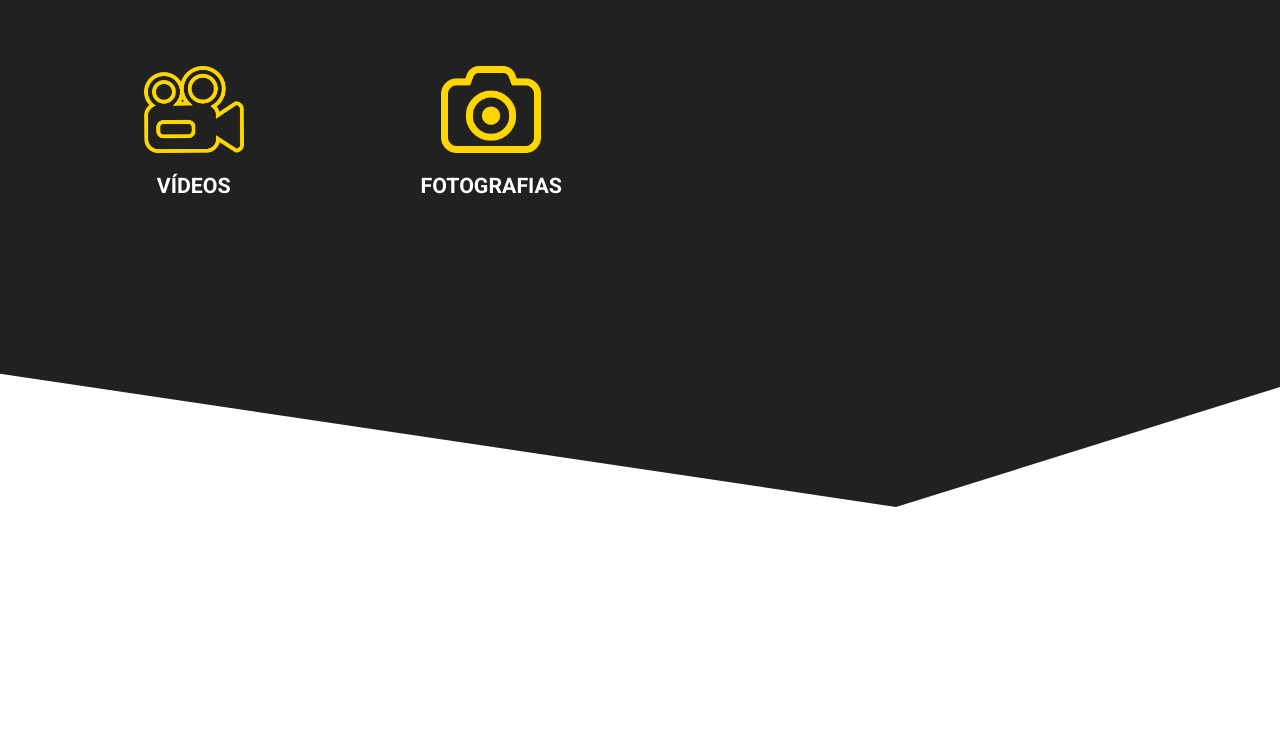
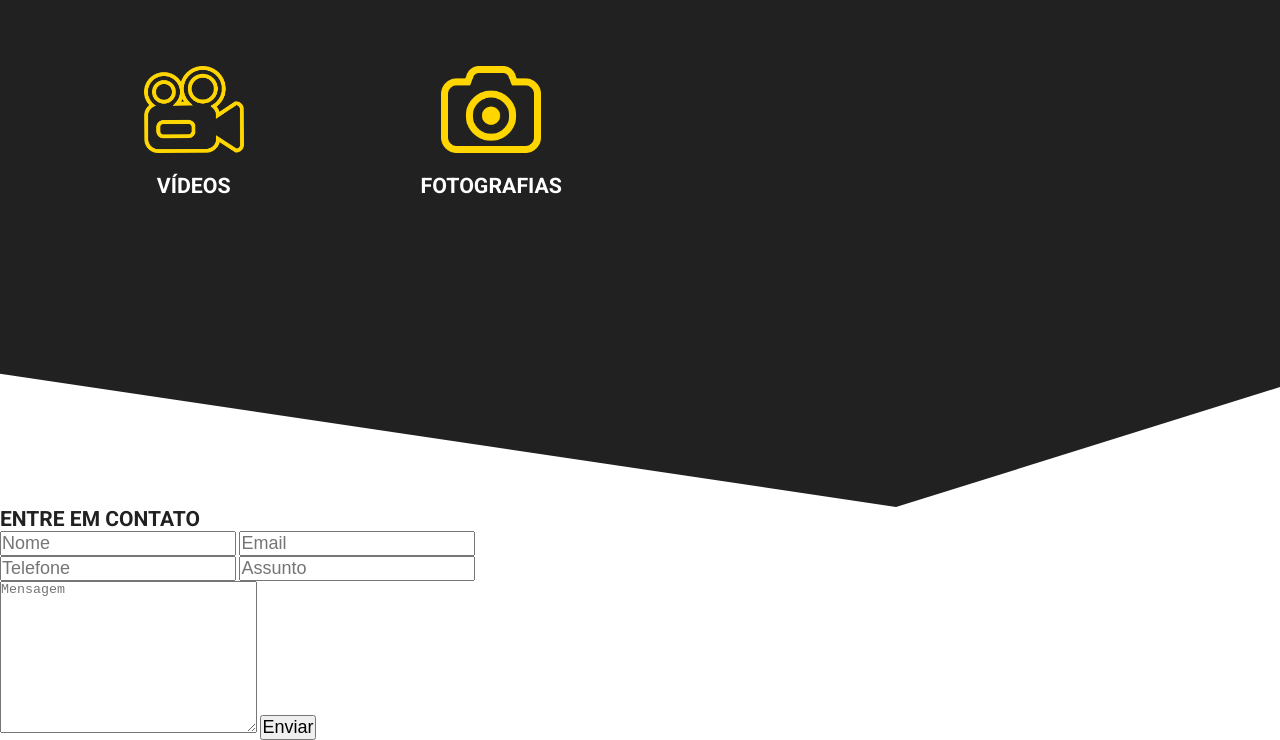
Before and after one commit to greysonmrx/rocketbox, a plain HTML site: page index.html in a window 1280 px wide. Shown: the part 2426-3166 px from the top of the page. Before the commit the page ends 2933 px from the top, so only its background shows below. Drawn offline with Linux system fonts and the light colour scheme.

Commit message:
feat: create contact section

```diff
--- a/index.html
+++ b/index.html
@@ -123,6 +123,30 @@
         </div>
       </div>
     </section>
+    <section id="contact">
+      <div class="container">
+        <div class="content">
+          <h1>ENTRE EM <span>CONTATO</span></h1>
+          <form action="">
+            <div>
+              <input type="text" placeholder="Nome" />
+              <input type="email" placeholder="Email" />
+            </div>
+            <div>
+              <input type="tel" placeholder="Telefone" />
+              <input type="text" placeholder="Assunto" />
+            </div>
+            <textarea
+              name="Mensagem"
+              cols="30"
+              rows="10"
+              placeholder="Mensagem"
+            ></textarea>
+            <button type="submit">Enviar</button>
+          </form>
+        </div>
+      </div>
+    </section>
     <!-- SCRIPTS -->
     <script src="./js/main.js"></script>
   </body>
```
